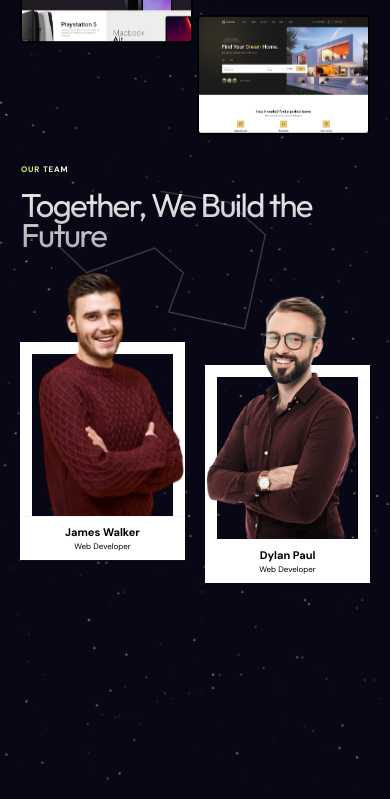
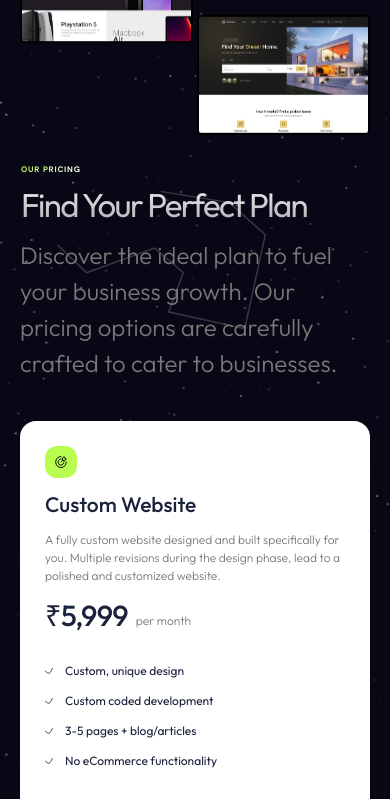
Before and after one commit to ajmal-j/uievr, a React (Vite) app: page / in a window 390 px wide. Shown: the part 5900-6699 px from the top of the page. Built offline with nearby package versions, Linux system fonts and the light colour scheme.

Commit message:
feat : complete price section responsiveness.

```diff
--- a/src/components/pages/home/lets-work-gradient-text.tsx
+++ b/src/components/pages/home/lets-work-gradient-text.tsx
@@ -1,11 +1,11 @@
 export default function LetsWorkGradientText() {
   return (
-    <div className='w-full flex items-center justify-center centered-wrapper'>
-      <h4 className='text-[97px] grow-0 inline-block font-outfit tracking-tighter bg-gradient-to-b from-white via-white/80 to-white/60 text-transparent bg-clip-text px-[1px] leading-[0.9] py-4 text-center'>
+    <div className="w-full flex items-center justify-center centered-wrapper">
+      <h4 className="xl:text-[97px] lg:text-[80px] md:text-[60px] sm:text-[40px] text-[33px] grow-0 inline-block font-outfit tracking-tighter bg-gradient-to-b from-white via-white/80 to-white/60 text-transparent bg-clip-text px-[1px] leading-[0.9] py-4 text-center">
         Let's Works Together
         <br />
         Let’s{" "}
-        <span className='bg-gradient-to-r from-secondaryBackground via-[#E4FCBF] bg-clip-text to-white'>
+        <span className="bg-gradient-to-r from-secondaryBackground via-[#E4FCBF] bg-clip-text to-white">
           Creative.
         </span>
       </h4>
--- /dev/null
+++ b/src/components/pages/home/pricing.tsx
@@ -0,0 +1,102 @@
+import GradientHeading from "@/components/ui/gradient-heading";
+import GradientSubHeading from "@/components/ui/gradient-subHeading";
+
+const pricingData: {
+  title: string;
+  description: string;
+  price: string;
+  features: string[];
+}[] = [
+  {
+    title: "Custom Website",
+    description:
+      "A fully custom website designed and built specifically for you. Multiple revisions during the design phase, lead to a polished and customized website.",
+    price: "5,999",
+    features: [
+      "Custom, unique design",
+      "Custom coded development",
+      "3-5 pages + blog/articles",
+      "No eCommerce functionality",
+    ],
+  },
+  {
+    title: "Re-design Website",
+    description:
+      " completely custom website redesign tailored specifically to your brand. Multiple content revisions to perfect the messaging that tells your story.",
+    price: "34,499",
+    features: [
+      "Custom, unique design",
+      "Custom coded development",
+      "3-5 pages + blog/articles",
+      "eCommerce storefront",
+    ],
+  },
+];
+
+export default function Pricing() {
+  return (
+    <div className="centered-wrapper-custom-width max-w-[1700px] flex flex-col gap-10 relative">
+      <div className="flex w-full flex-col place-self-center max-w-[1240px] xl:pb-10 lg:pb-8 md:pb-6">
+        <GradientSubHeading>Our Pricing</GradientSubHeading>
+        <GradientHeading>Find Your Perfect Plan</GradientHeading>
+        <p className="text-[#797878] text-[24px] font-outfit font-light max-w-[660px]">
+          Discover the ideal plan to fuel your business growth. Our pricing
+          options are carefully crafted to cater to businesses.
+        </p>
+      </div>
+
+      <div className="flex items-center justify-center xl:gap-16 lg:gap-14 md:gap-12 sm:gap-10 gap-8 flex-wrap">
+        {pricingData.map(({ description, features, price, title }, index) => (
+          <div
+            key={index}
+            className="flex flex-col md:gap-7 sm:gap-5 gap-4 items-start max-w-[500px] bg-white xl:p-[40px] lg:p-[36px] md:p-[32px] sm:p-[27px] p-[25px] md:rounded-3xl sm:rounded-3xl rounded-2xl w-full"
+          >
+            <div className="aspect-square xl:p-4 lg:p-3 md:p-2 sm:p-1 p-[10px] bg-secondaryBackground grid place-content-center rounded-xl">
+              <img
+                src="/pages/home/pricing/elements/card-top-icon.svg"
+                className="xl:w-[24px] lg:w-[20px] md:w-[16px] sm:w-[14px] w-[12px]"
+                alt=""
+              />
+            </div>
+            <h2 className="font-outfit xl:text-[44px] lg:text-[36px] md:text-[30px] sm:text-[24px] text-[21px] text-[#1B223C] font-medium text-nowrap leading-none">
+              {title}
+            </h2>
+            <p className="text-[#797878] font-outfit xl:text-[24px] lg:text-[20px] md:text-[16px] sm:text-[14px] text-[12px] font-light">
+              {description}
+            </p>
+            <div className="flex items-end sm:gap-3 gap-2">
+              <h3 className="text-[#1B223C] font-outfit xl:text-[60px] lg:text-[48px] md:text-[40px] sm:text-[32px] text-[29px] font-medium tracking-tight text-nowrap leading-none">
+                ₹{price}
+              </h3>
+              <span className="text-[#797878] sm:pb-1 font-outfit xl:text-[24px] lg:text-[20px] md:text-[16px] sm:text-[14px] text-[12px] font-light">
+                per month
+              </span>
+            </div>
+            <div className="flex flex-col items-start justify-start md:gap-5 sm:gap-4 gap-3 md:py-8 sm:py-6 py-4">
+              {features.map((feature, i) => (
+                <div
+                  key={i}
+                  className="flex items-center justify-start md:gap-5 sm:gap-4 gap-3"
+                >
+                  <img
+                    src="/pages/home/pricing/elements/tick-vector.svg"
+                    className="object-contain xl:w-[17px] lg:w-[14px] md:w-[12px] sm:w-[10px] w-[8px]"
+                    alt=""
+                  />
+                  <p className="font-outfit text-[#1B223C] xl:text-[24px] lg:text-[20px] md:text-[16px] sm:text-[14px] text-[12px]">
+                    {feature}
+                  </p>
+                </div>
+              ))}
+            </div>
+            <button className="w-full flex-1 text-center md:p-3 p-2 border border-[#1B223C] xl:rounded-xl lg:rounded-lg rounded-md">
+              <p className="font-outfit xl:text-[24px] lg:text-[20px] md:text-[16px] sm:text-[14px] text-[12px] text-[#1B223C]">
+                Enquiry Now
+              </p>
+            </button>
+          </div>
+        ))}
+      </div>
+    </div>
+  );
+}
--- a/src/pages/home.tsx
+++ b/src/pages/home.tsx
@@ -9,20 +9,22 @@ import OurClients from "@/components/pages/home/our-clients";
 import OurServices from "@/components/pages/home/our-services";
 import OurTeam from "@/components/pages/home/our-team";
 import OurWorks from "@/components/pages/home/our-works";
+import Pricing from "@/components/pages/home/pricing";
 import StepsToWorkWithUs from "@/components/pages/home/steps-to-work-with-us";
 
 export default function Home() {
   return (
-    <div className='overflow-hidden 2xl:space-y-28 xl:space-y-24 lg:space-y-20 md:space-y-16 sm:space-y-14 space-y-6 pb-20'>
+    <div className="overflow-hidden 2xl:space-y-28 xl:space-y-24 lg:space-y-20 md:space-y-16 sm:space-y-14 space-y-6 pb-20">
       <Hero />
       <OurClients />
       <StepsToWorkWithUs />
       <OurServices />
       <EvrExplanation />
       <OurWorks />
+      <Pricing />
       <OurTeam />
       <ClientTestimonials />
-      {/* <LetsWorkGradientText /> */}
+      <LetsWorkGradientText />
       {/* <Contact /> */}
       {/* <InfiniteHorizontalMovingCards /> */}
       {/* <Footer /> */}
```
Also changed, not shown: public/pages/home/pricing/elements/card-top-icon.svg (added), public/pages/home/pricing/elements/tick-vector.svg (added).
